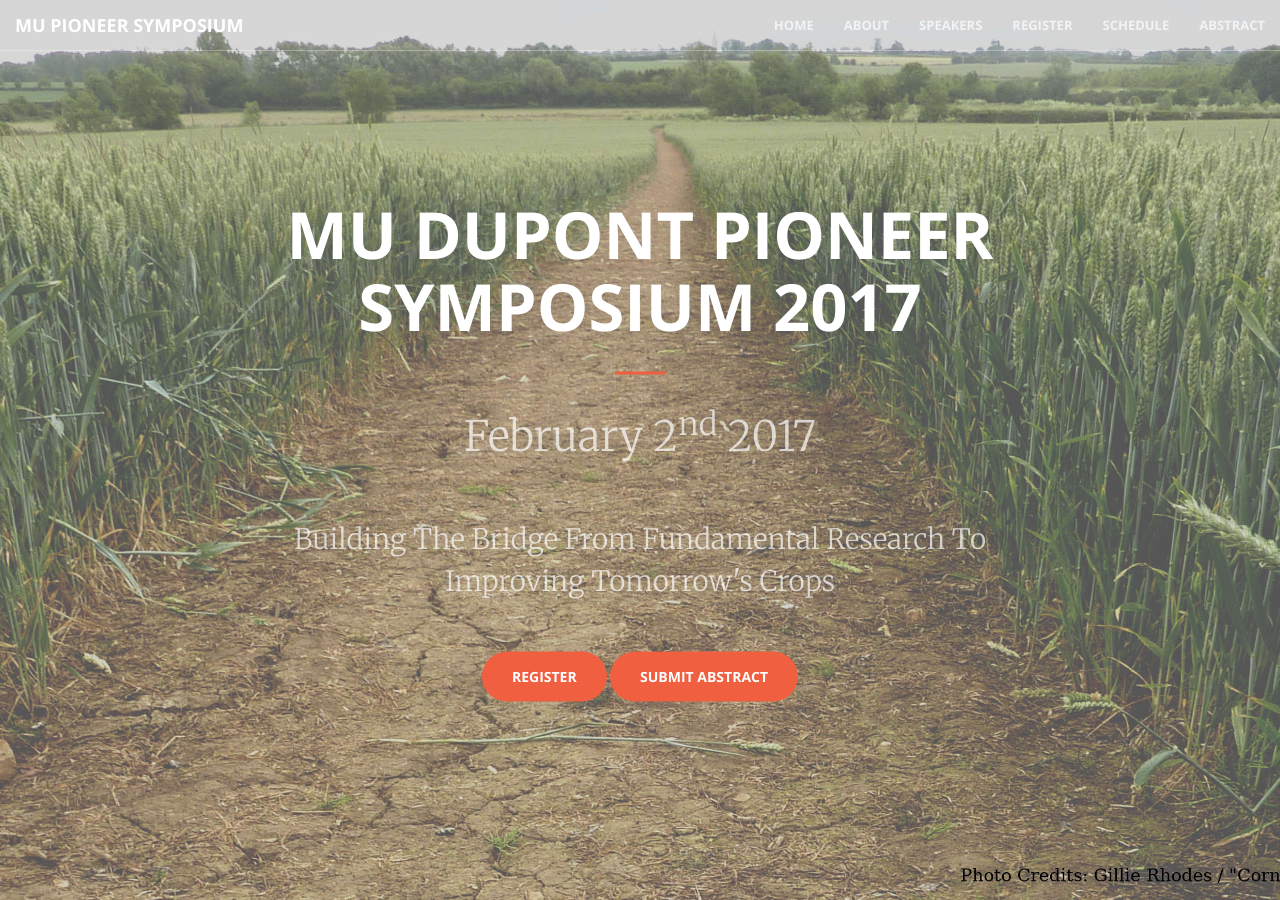
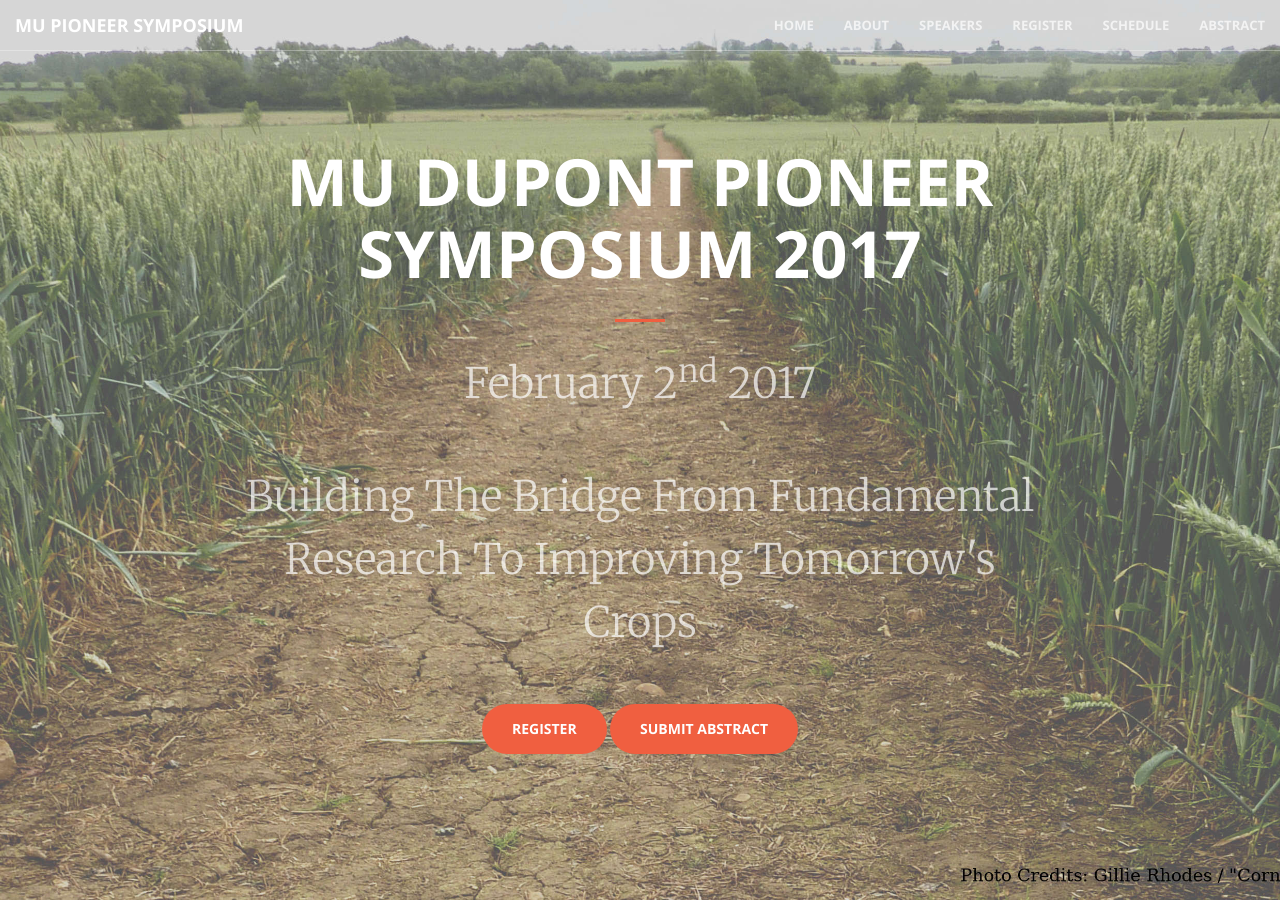
Before and after one commit to mupioneersymposium/mupioneersymposium.github.io, a Jekyll site: the page built from index.html, in a window 1280 px wide and 900 px high. Built offline with Jekyll 4.4.1, drawn with Linux system fonts in a browser that asks for light colours.

Commit message:
Update header.html

```diff
--- a/_includes/header.html
+++ b/_includes/header.html
@@ -4,7 +4,7 @@
             <h1>MU DuPont Pioneer Symposium 2017</h1>
             <hr>
             <p style="font-size: 3em;">February 2<sup>nd</sup> 2017</p>
-            <p style="font-size: 2em;">Building The Bridge From Fundamental Research To Improving Tomorrow's Crops</p>
+            <p style="font-size: 3em;">Building The Bridge From Fundamental Research To Improving Tomorrow's Crops</p>
             <a target="_blank" href="https://www.eventbrite.com/e/mu-dupont-pioneer-symposium-tickets-26468717647" class="btn btn-primary btn-xl page-scroll">Register</a> <a target="_blank" href="abstract.html" class="btn btn-primary btn-xl page-scroll">Submit Abstract</a>
         </div>
     </div>
```
